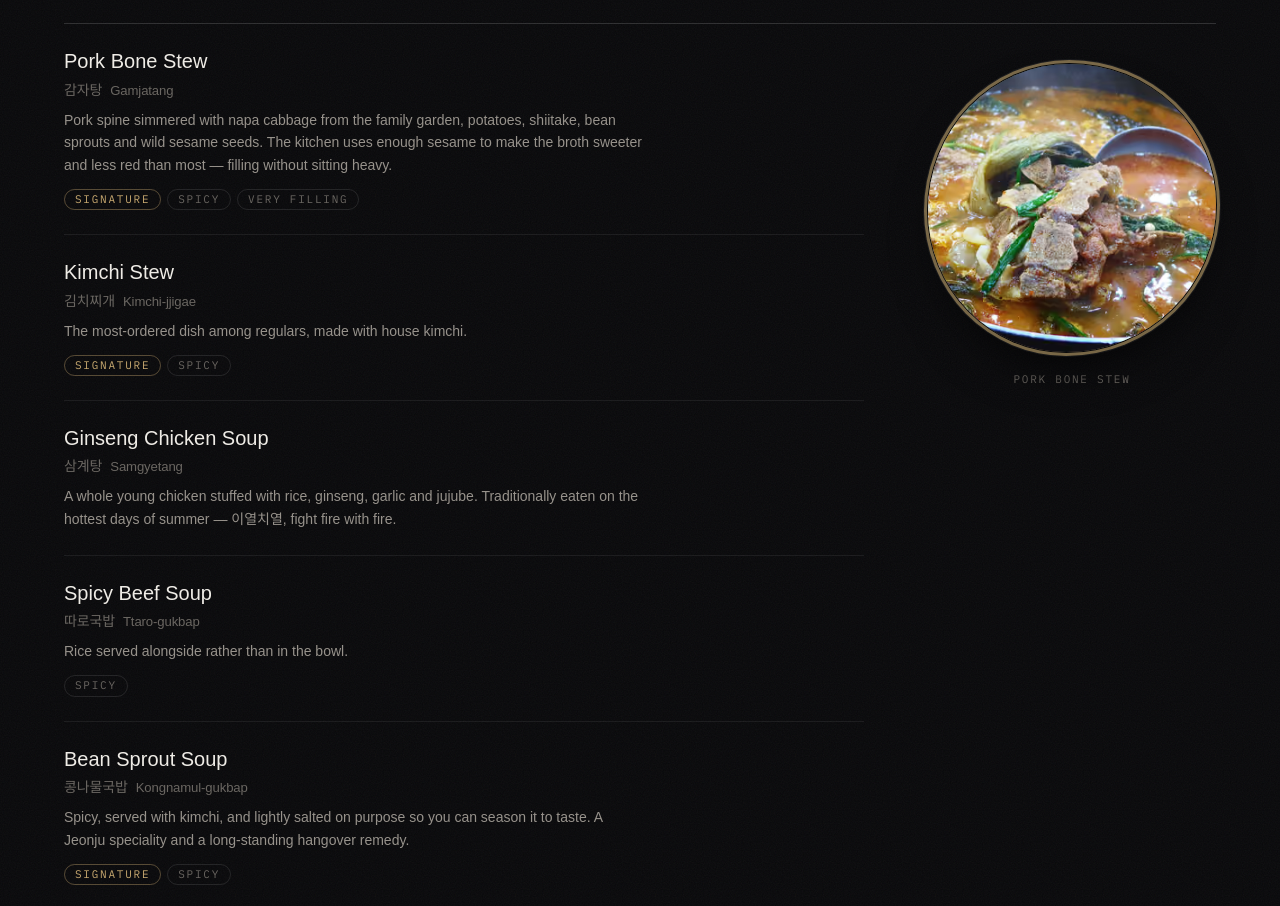
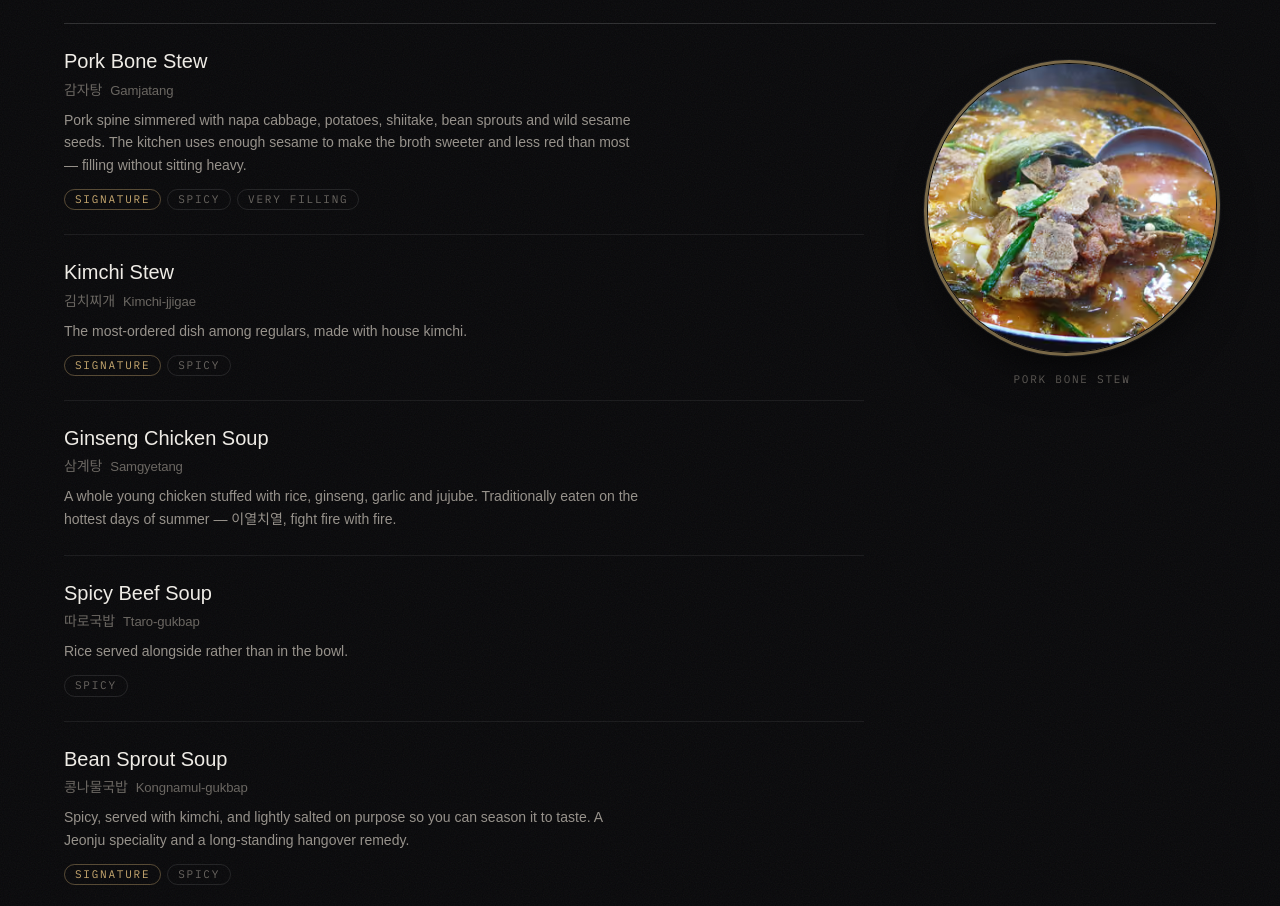
Before and after one commit to Volta-NYC/jeunju, a Next.js app: page /menu in a window 1280 px wide. Shown: the part 2180-3086 px from the top of the page. Built offline with nearby package versions, Linux system fonts and the light colour scheme; a web font is replaced by a local one.

Commit message:
fix: correct family garden ingredient descriptions

```diff
--- a/src/content/menu.ts
+++ b/src/content/menu.ts
@@ -138,7 +138,7 @@ export const menu: MenuCategory[] = [
         romanized: 'Gamjatang',
         price: 16.99,
         description:
-          'Pork spine simmered with napa cabbage from the family garden, potatoes, shiitake, bean sprouts and wild sesame seeds. The kitchen uses enough sesame to make the broth sweeter and less red than most — filling without sitting heavy.',
+          'Pork spine simmered with napa cabbage, potatoes, shiitake, bean sprouts and wild sesame seeds. The kitchen uses enough sesame to make the broth sweeter and less red than most — filling without sitting heavy.',
         image: 'gamjatang',
         tags: ['signature', 'spicy', 'hearty'],
         serves: null,
--- a/src/content/story.ts
+++ b/src/content/story.ts
@@ -44,7 +44,7 @@ export const story: StoryChapter[] = [
     eyebrow: 'How it is cooked',
     heading: 'From scratch, and from the garden',
     body: [
-      'The kitchen makes its components from scratch and grows vegetables for the restaurant in the family garden — the napa cabbage in the gamjatang comes from there.',
+      'The kitchen makes its components from scratch and grows vegetables for the restaurant in the family garden — including Korean peppers and sesame leaves.',
       'The noodles are made by hand: kalguksu rolled and cut, sujebi torn piece by piece into the broth. Both take time that a busy kitchen could easily save. Neither has been dropped.',
     ],
     image: 'kalguksu',
```
